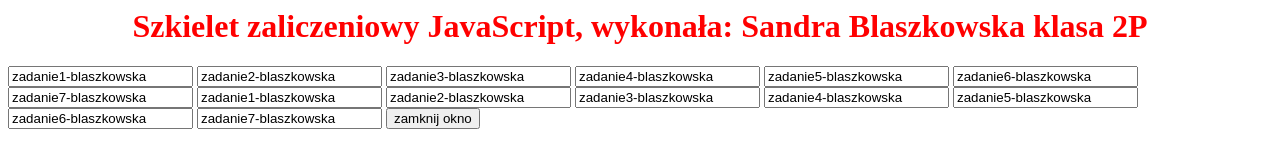
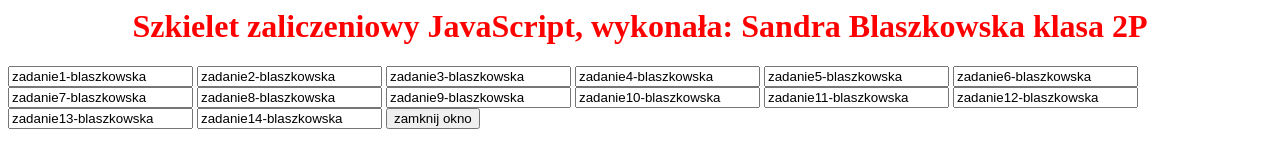
Before and after one commit to blaszka0/java, a plain HTML site: page index.html in a window 1280 px wide. Drawn offline with Linux system fonts and the light colour scheme.

Commit message:
Update index.html

```diff
--- a/index.html
+++ b/index.html
@@ -75,13 +75,13 @@ window.close()
 <input type="button_z5" name="zadanie5" value="zadanie5-blaszkowska" onclick="WinOpen_z5(' ')">
 <input type="button_z6" name="zadanie6" value="zadanie6-blaszkowska" onclick="WinOpen_z4(' ')">
 <input type="button_z7" name="zadanie7" value="zadanie7-blaszkowska" onclick="WinOpen_z5(' ')">
-<input type="button_z8" name="zadanie8" value="zadanie1-blaszkowska" onclick="WinOpen_z1(' ')">
-<input type="button_z9" name="zadanie9" value="zadanie2-blaszkowska" onclick="WinOpen_z2(' ')">
-<input type="button_z10" name="zadanie10" value="zadanie3-blaszkowska" onclick="WinOpen_z3(' ')">
-<input type="button_z11" name="zadanie11" value="zadanie4-blaszkowska" onclick="WinOpen_z4(' ')">
-<input type="button_z12" name="zadanie12" value="zadanie5-blaszkowska" onclick="WinOpen_z5(' ')">
-<input type="button_z13" name="zadanie13" value="zadanie6-blaszkowska" onclick="WinOpen_z4(' ')">
-<input type="button_z14" name="zadanie14" value="zadanie7-blaszkowska" onclick="WinOpen_z5(' ')">
+<input type="button_z8" name="zadanie8" value="zadanie8-blaszkowska" onclick="WinOpen_z1(' ')">
+<input type="button_z9" name="zadanie9" value="zadanie9-blaszkowska" onclick="WinOpen_z2(' ')">
+<input type="button_z10" name="zadanie10" value="zadanie10-blaszkowska" onclick="WinOpen_z3(' ')">
+<input type="button_z11" name="zadanie11" value="zadanie11-blaszkowska" onclick="WinOpen_z4(' ')">
+<input type="button_z12" name="zadanie12" value="zadanie12-blaszkowska" onclick="WinOpen_z5(' ')">
+<input type="button_z13" name="zadanie13" value="zadanie13-blaszkowska" onclick="WinOpen_z4(' ')">
+<input type="button_z14" name="zadanie14" value="zadanie14-blaszkowska" onclick="WinOpen_z5(' ')">
 <input type="button" value="zamknij okno" onclick="okno_zamknij()"/>
 </form>
 </body>
```
